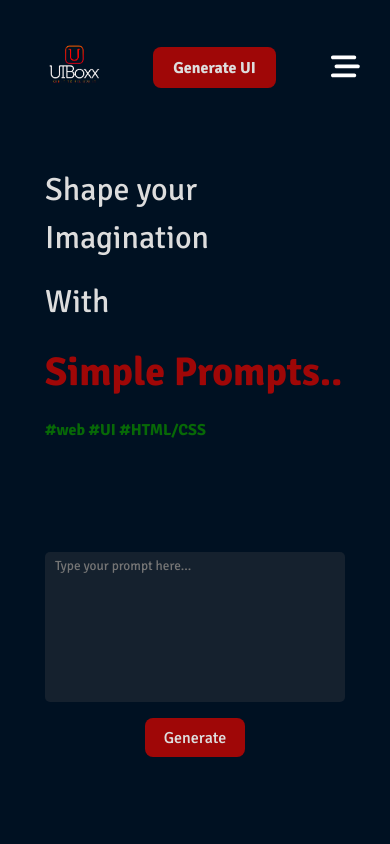
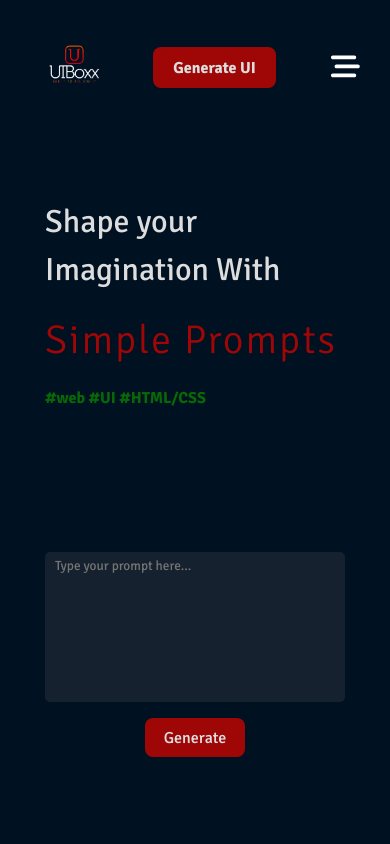
Before and after one commit to UIBoxx/ui-boxx, a React (Vite) app: page /generate in a window 390 px wide. Shown: the top 844 px of the page. Built offline with nearby package versions, Linux system fonts and the light colour scheme.

Commit message:
initial commit

```diff
--- a/src/components/UIGenerate/uizen.css
+++ b/src/components/UIGenerate/uizen.css
@@ -24,12 +24,14 @@
   color: #ddd;
   background-color: transparent;
 }
-.gen-top>span:nth-child(3){
+.gen-top>span:nth-child(2){
   color: var(--color-red);
   font-weight: 800;
   font-size: 3.5rem;
+  font-weight: 200;
+  letter-spacing: 2px;
 }
-.gen-top>span:nth-child(4){
+.gen-top>span:nth-child(3){
   display: none;
 }
 
@@ -160,12 +162,13 @@
     color: #ddd;
     font-size: 2rem;
   }
+  .gen-top>span:nth-child(2){
+    color: var(--color-red);
+    font-weight: 200;
+    font-size: 2.5rem;
+    letter-spacing: 2px;
+  }
   .gen-top>span:nth-child(3){
-    color: var(--color-red);
-    font-weight: 800;
-    font-size: 2.5rem;
-  }
-  .gen-top>span:nth-child(4){
     display: block;
     background-color: transparent;
     color: rgb(7, 104, 7);
--- a/src/components/UIGenerate/uizen.tsx
+++ b/src/components/UIGenerate/uizen.tsx
@@ -63,9 +63,8 @@ function UIGenerate() {
   return (
     <div className="gen-ui-body">
       <div className="gen-top">
-        <span>Shape your Imagination</span>
-        <span>With</span>
-        <span> Simple Prompts..</span>
+        <span>Shape your Imagination With</span>
+        <span>Simple Prompts</span>
         <span>#web #UI #HTML/CSS</span>
       </div>
       <div className="main">
```
